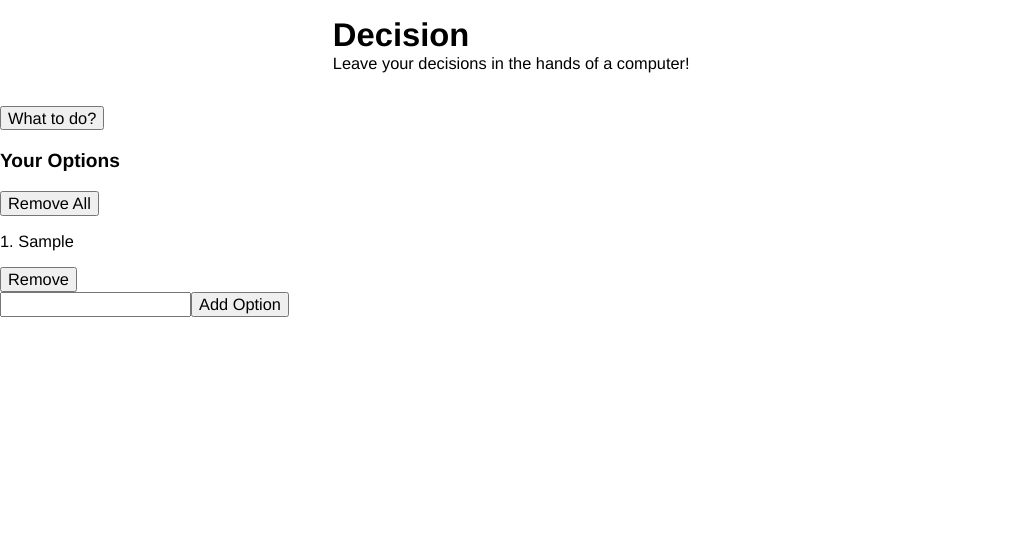
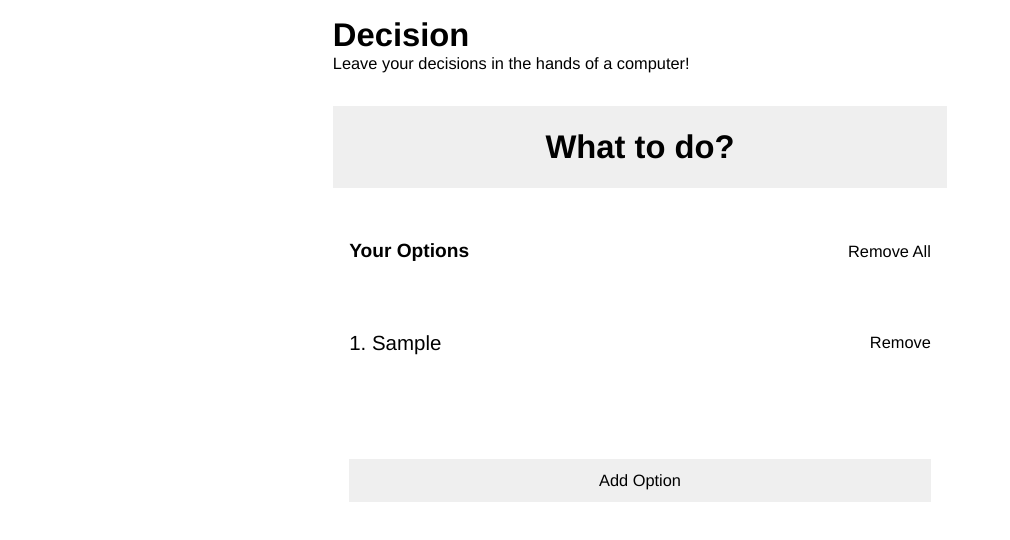
Before and after one commit to KeKam/decision-app, a React (Create React App) app: page / in a window 1280 px wide. Both pictures are taken after typing "Sample" into the empty fields and a click on the button "Add Option". Shown: the top 540 px of the page, without its empty margins (0-1010 px from the left). Built offline with nearby package versions, Linux system fonts and the light colour scheme.

Commit message:
Add some more styling

```diff
--- a/src/App.js
+++ b/src/App.js
@@ -60,21 +60,25 @@ const App = () => {
     return (
       <div>
         <Header />
+        <div className='container'>
           <Action
             hasOptions={options.length > 0}
             handleOption={handleOption}
           />
+          <div className='widget'>
             <Options
               options={options}
               handleDeleteOption={handleDeleteOption}
               handleDeleteAll={handleDeleteAll}
             />
             <AddOption handleAddOptions={handleAddOptions} />
+          </div>
           <OptionModal
             selectedOption={selectedOption}
             handleClearSelectedOption={handleClearSelectedOption}
           />
         </div>
+      </div>
     );
 }
 
--- a/src/components/Action.js
+++ b/src/components/Action.js
@@ -3,6 +3,7 @@ import React from 'react';
 const Action = ({ handleOption, hasOptions }) => (
   <div>
     <button
+      className='main-button'
       onClick={handleOption}
       disabled={!hasOptions}
     >
--- a/src/components/AddOption.js
+++ b/src/components/AddOption.js
@@ -17,10 +17,10 @@ const AddOption = ({ handleAddOptions }) => {
 
   return (
     <div>
-      {error && <p>{error}</p>}
-      <form onSubmit={handleAddOption}>
-        <input type='text' name='option' />
-        <button>Add Option</button>
+      {error && <p className='add-option-error'>{error}</p>}
+      <form className='add-option' onSubmit={handleAddOption}>
+        <input className='add-option-input' type='text' name='option' />
+        <button className='button'>Add Option</button>
       </form>
     </div>
   );
--- a/src/components/Option.js
+++ b/src/components/Option.js
@@ -1,11 +1,13 @@
 import React from 'react';
 
 const Option = ({ count, option, handleDeleteOption}) => (
-  <div>
-    <p>{count}. {option}</p>
-    <button onClick={(e) => {
-      handleDeleteOption(option)
-    }}
+  <div className='option'>
+    <p className='option-text'>{count}. {option}</p>
+    <button
+      className='button button-link'
+      onClick={(e) => {
+        handleDeleteOption(option)
+      }}
     >
       Remove
     </button>
--- a/src/components/Options.js
+++ b/src/components/Options.js
@@ -3,13 +3,16 @@ import Option from './Option';
 
 const Options = ({ options, handleDeleteOption, handleDeleteAll }) => (
   <div>
-    <div>
-      <h3>Your Options</h3>
-      <button onClick={handleDeleteAll}>
+    <div className='widget-header'>
+      <h3 className='widget-title'>Your Options</h3>
+      <button
+        className='button button-link'
+        onClick={handleDeleteAll}
+      >
         Remove All
       </button>
     </div>
-    {options.length === 0 && <p>Please add a option to get started</p>}
+    {options.length === 0 && <p className='widget-message'>Please add a option to get started</p>}
     {options.map((option, index) => (
       <Option
         key={option}
--- /dev/null
+++ b/src/styles/components/_add-option.scss
@@ -0,0 +1,18 @@
+.add-option-error {
+  font-style: oblique;
+  margin: $m-size;
+  padding: 0 $m-size;
+}
+
+.add-option {
+  display: flex;
+  flex-direction: column;
+  padding: $m-size;
+}
+
+.add-option-input {
+  border: none;
+  flex-grow: 1;
+  margin: 0 0 $s-size 0;
+  padding: $s-size;
+}
--- /dev/null
+++ b/src/styles/components/_button.scss
@@ -0,0 +1,23 @@
+.main-button {
+  border: none;
+  font-weight: 700;
+  font-size: $l-size;
+  margin-bottom: $m-size;
+  padding: 2.2rem;
+  width: 100%;
+}
+
+.big-button:disabled {
+  opacity: .5;
+}
+
+.button {
+  border: none;
+  padding: $s-size;
+}
+
+.button-link {
+  background: none;
+  border: none;
+  padding: 0;
+}
--- /dev/null
+++ b/src/styles/components/_option.scss
@@ -0,0 +1,12 @@
+.option {
+  display: flex;
+  justify-content: space-between;
+  padding: $l-size $m-size;
+}
+
+.option-text {
+  font-weight: 500;
+  font-size: 2rem;
+  margin: 0;
+  word-break: break-all;
+}
--- /dev/null
+++ b/src/styles/components/_widget.scss
@@ -0,0 +1,19 @@
+.widget {
+  margin-bottom: $xl-size;
+}
+
+.widget-message {
+  margin: 0;
+  padding: $l-size;
+  text-align: center
+}
+
+.widget-header {
+  display: flex;
+  justify-content: space-between;
+  padding: $m-size;
+}
+
+.widget-title {
+  marign: 0;
+}
--- a/src/styles/main.scss
+++ b/src/styles/main.scss
@@ -2,3 +2,7 @@
 @import './base//base';
 @import './components/container';
 @import './components/header';
+@import './components/widget';
+@import './components/button';
+@import './components/add-option';
+@import './components/option';
```
Lines whose indentation alone changed are shown as unchanged.
